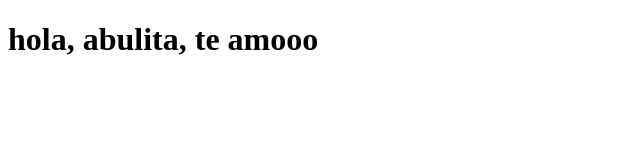
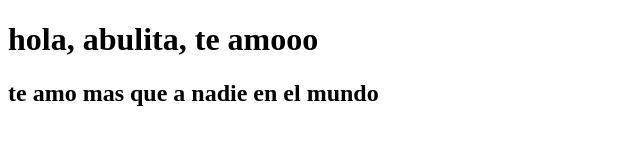
Before and after one commit to robmdz/i-don-t-know, a plain HTML site: page web.html in a window 1280 px wide. Shown: the whole page, without its empty margins (0-640 px from the left). Drawn offline with Linux system fonts and the light colour scheme.

Commit message:
mi segundo commit

```diff
--- a/web.html
+++ b/web.html
@@ -8,6 +8,9 @@
             <h1>
                 hola, abulita, te amooo
             </h1>
+            <h2>
+                te amo mas que a nadie en el mundo
+            </h2>
         </div>
     </body>
 </html>
```
